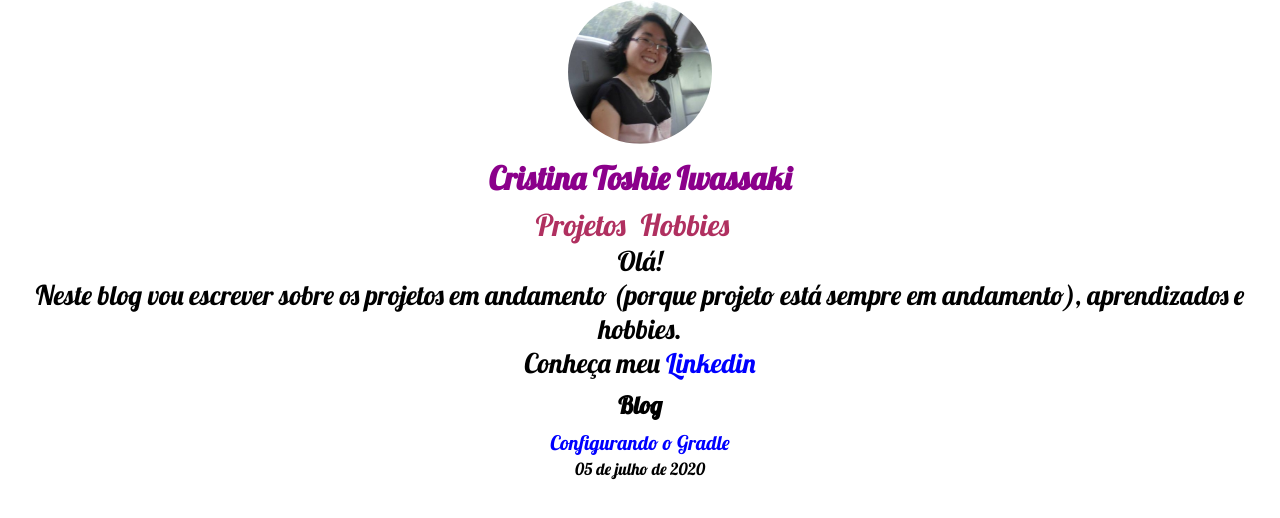
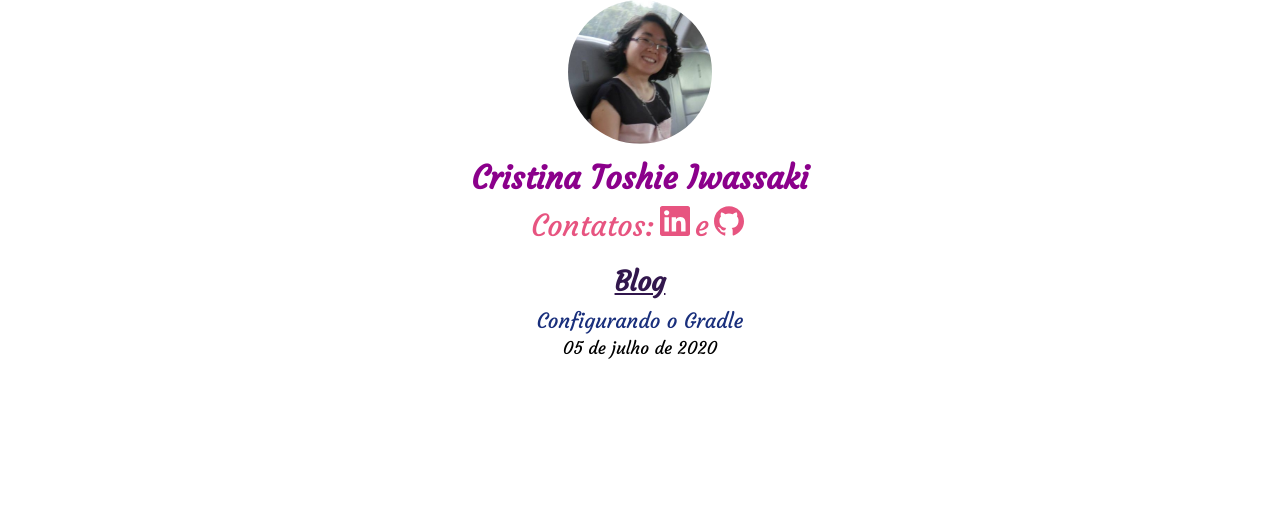
Before and after one commit to c-Tos1wa/blog_typescript, a Next.js app: page / in a window 1280 px wide. Shown: the top 518 px of the page. Built offline with nearby package versions, Linux system fonts and the light colour scheme.

Commit message:
styles post and change font

```diff
--- a/components/layout.tsx
+++ b/components/layout.tsx
@@ -3,6 +3,7 @@ import Head from 'next/head'
 import Image from 'next/image'
 import Link from 'next/link'
 import styles from '../styles/layout.module.css'
+import { RiArrowGoBackFill } from 'react-icons/ri'
 
 const name = 'Cristina Toshie Iwassaki'
 export const siteTitle = 'Blog de Projetos'
@@ -52,7 +53,9 @@ export default function Layout(
         !home && (
           <div className={styles.footer}>
             <Link href='/'>
-              <a>← Voltar ao início</a>
+              <a className={styles.goBack}>
+                <RiArrowGoBackFill /> Voltar ao início
+              </a>
             </Link>
           </div>
         )
--- a/components/navbar.tsx
+++ b/components/navbar.tsx
@@ -1,14 +1,22 @@
 import Link from 'next/link'
 import styles from '../styles/navbar.module.css'
+
+import { SiLinkedin, SiGithub } from 'react-icons/si'
 
 export default function NavBar(){
   return(
       <nav className={styles.navbar}>
-        <Link href='/projects'>
-          <a className={styles.anchor}>Projetos</a>
+        Contatos:
+        <Link href='https://www.linkedin.com/in/cristina-iwassaki/'>
+          <a target='_blank' className={styles.anchor}>
+            <SiLinkedin />
+          </a>
         </Link>
-        <Link href='/hobbies'>
-          <a className={styles.anchor}>Hobbies</a>
+        e
+        <Link href='https://github.com/c-Tos1wa'>
+          <a target='_blank' className={styles.anchor}>
+            <SiGithub />
+          </a>
         </Link>
     </nav>
   )
--- a/package.json
+++ b/package.json
@@ -14,6 +14,7 @@
     "next": "11.0.1",
     "react": "17.0.2",
     "react-dom": "17.0.2",
+    "react-icons": "^4.4.0",
     "remark": "^13.0.0",
     "remark-html": "^13.0.1"
   },
--- a/pages/index.tsx
+++ b/pages/index.tsx
@@ -23,10 +23,8 @@ export default function Home({ posts }: {
       </Head>
       <NavBar />
       <section className={styles.text}>
-        <p>Olá! <br />Neste blog vou escrever sobre
-          os projetos em andamento (porque projeto está sempre
-          em andamento), aprendizados e hobbies. <br/>
-          Conheça meu <a target='_blank' href="https://www.linkedin.com/in/cristina-iwassaki/">Linkedin</a>
+        <p>
+
         </p>
       </section>
       <section>
--- a/styles/globals.css
+++ b/styles/globals.css
@@ -1,17 +1,21 @@
 @import url('https://fonts.googleapis.com/css2?family=Lobster&display=swap');
+@import url('https://fonts.googleapis.com/css2?family=Courgette&display=swap');
+
+
 
 *{
   margin: 0;
   padding: 0;
   box-sizing: border-box;
+
 }
 
 html, body{
-  font-family: "Lobster";
+  font-family: "Courgette", cursive;
   text-align: center;
 }
 
 a {
   text-decoration: none;
-  color: blue;
+  color: #192f7c;
 }
--- a/styles/home.module.css
+++ b/styles/home.module.css
@@ -1,13 +1,16 @@
 .text{
-  font-size: 1.7em;
-  text-align: center;
+  font-size: 1.8em;
+  text-align: center
 }
 
 .blog{
-  margin-top: 10px;
+  color: #32174d;
+  text-decoration: underline;
+  font-size: 1.7em;
+  margin-top: 20px;
 }
 
 .name{
-  font-size: 20px;
+  font-size: 1.3em;
   padding: 10px;
 }
--- a/styles/layout.module.css
+++ b/styles/layout.module.css
@@ -11,5 +11,10 @@
 
 .footer{
   text-align: left;
-  margin: 5px;
+  margin: 9px;
 }
+
+.goBack{
+  display: flex;
+  align-items: center;
+}
--- a/styles/navbar.module.css
+++ b/styles/navbar.module.css
@@ -1,10 +1,12 @@
 .navbar{
   font-size: 30px;
   margin-top: 5px;
+  color: #e75480;
 }
 
 
 .anchor{
-  margin-right: 15px;
-  color: #B03060;
+  margin-right: 5px;
+  margin-left: 5px;
+  color: #e75480;
 }
--- a/styles/post.module.css
+++ b/styles/post.module.css
@@ -1,9 +1,11 @@
 
 .text {
-  font-size: 20px;
+  font-size: 1.4em;
+  color: #2c363f;
   padding: 10px;
 }
 
 .date{
-  margin-bottom: 10px;
+  margin-bottom: 25px;
+  font-size: 0.95em;
 }
--- a/styles/projects.module.css
+++ /dev/null
@@ -1,9 +0,0 @@
-.title{
-  margin: 10px 5px 5px 5px;
-  color: rgb(3, 3, 39);
-}
-
-.text{
-  margin: 0 7px 10px 7px;
-  text-align: justify;
-}
```
Also changed, not shown: styles/hobbies.module.css (deleted, +0 -8 lines), 2 other files (tests, documents, lock files or other folders).
